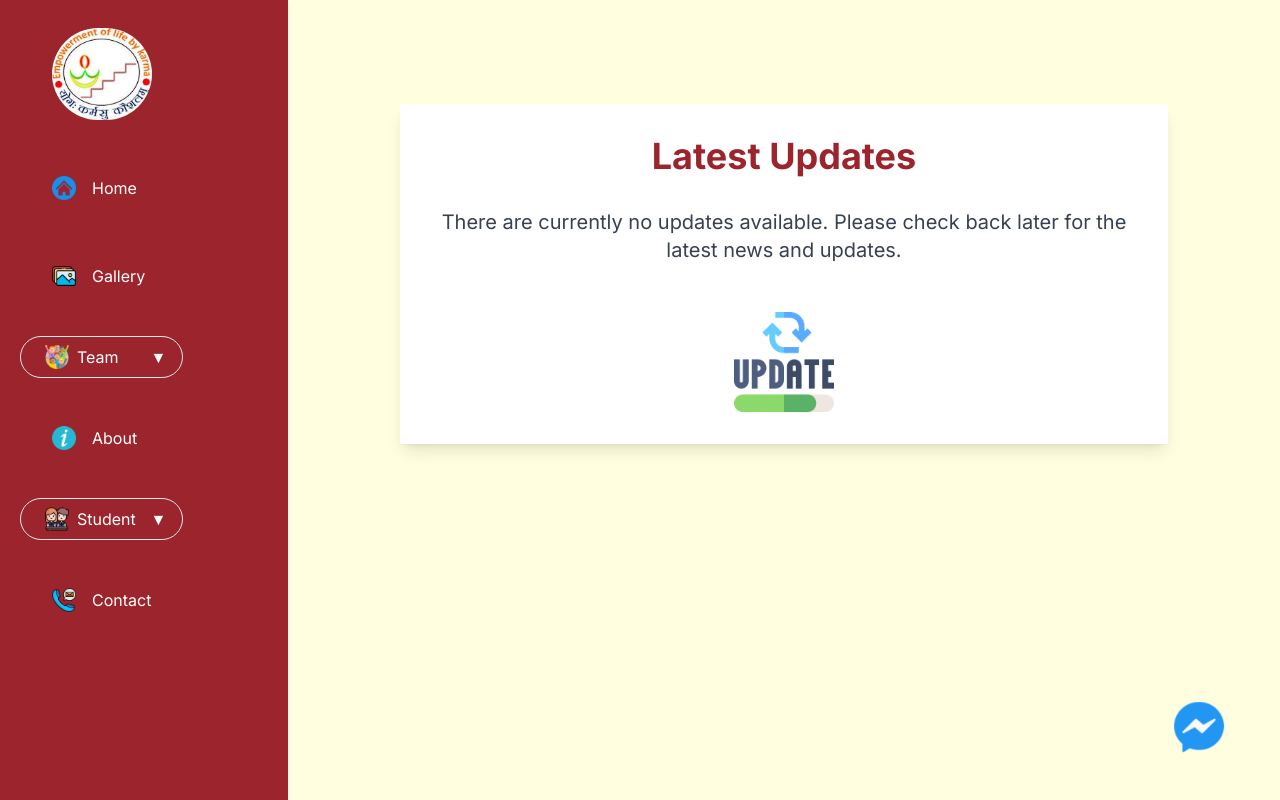
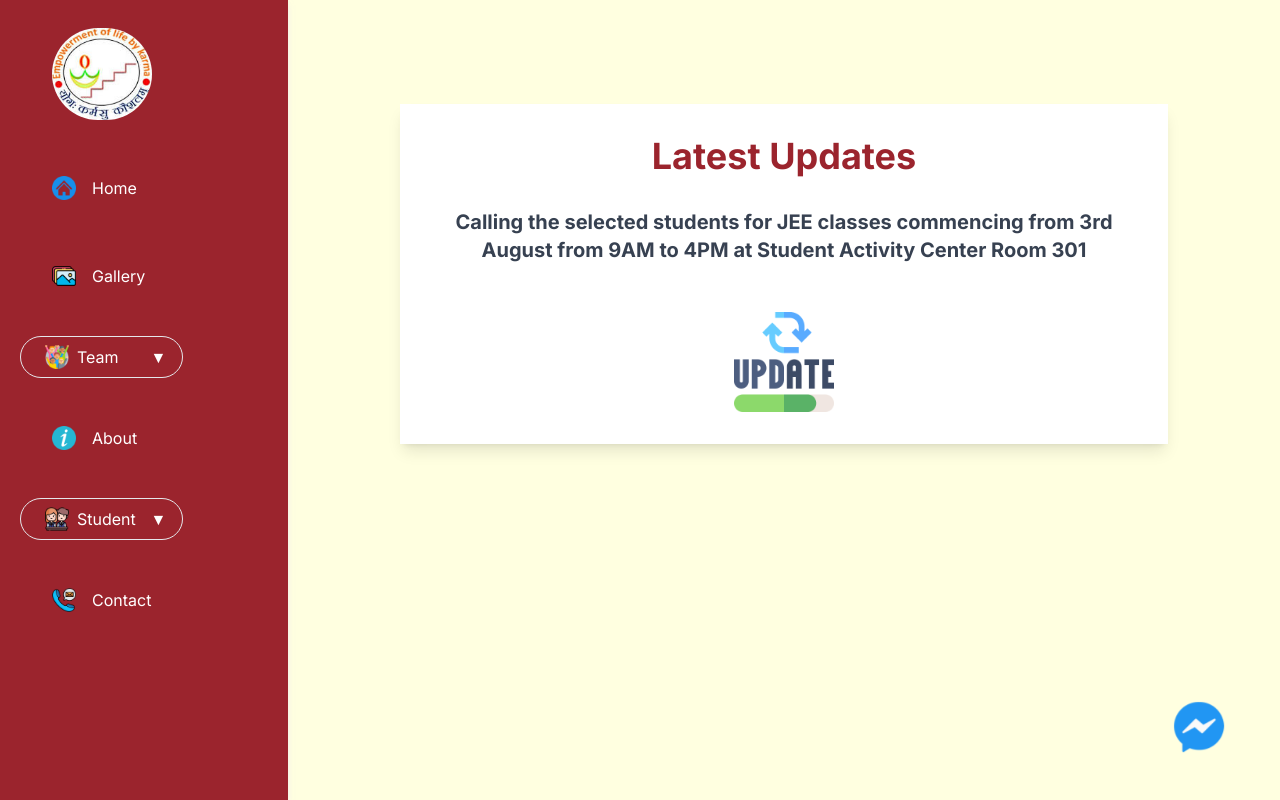
Before and after one commit to DharmaplGurjar/karma-jyoti-new-website, a Next.js app: page /news in a window 1280 px wide. Built offline with nearby package versions, Linux system fonts and the light colour scheme.

Commit message:
marq tag add for classes

```diff
--- a/app/(root)/layout.js
+++ b/app/(root)/layout.js
@@ -65,6 +65,8 @@ function Layout({ children }) {
   return (
     <main className="root overflow-scroll">
       <Sidebar />
+
+
 
       <div className="block lg:hidden">
         <MobileNav />
--- a/app/(root)/news/page.jsx
+++ b/app/(root)/news/page.jsx
@@ -6,8 +6,9 @@ function UpdatesPage() {
     <section className="h-full flex flex-col items-center justify-center bg-[#ffffe0] mt-16 px-4">
       <div className="bg-white shadow-lg rounded-lg p-8 max-w-3xl w-full text-center">
         <h1 className="text-4xl font-bold text-[#9b242d] mb-4 max-sm:text-3xl">Latest Updates</h1>
-        <p className="text-xl text-gray-700 mt-8">
-          There are currently no updates available. Please check back later for the latest news and updates.
+        <p className="text-xl text-gray-700 mt-8 font-bold">
+        Calling the selected students for JEE classes commencing from 3rd August from 9AM to 4PM at Student Activity Center Room 301
+
         </p>
         <div className="mt-12 flex items-center justify-center">
          <Image src='/images/updated.png' width={100} height={50}/>
--- a/app/(root)/page.js
+++ b/app/(root)/page.js
@@ -10,6 +10,12 @@ function Home() {
   return (
     <section className="home h-screen flex flex-col gap-4 rounded-[20px] border m-0 bg-[#ffffe0]">
       <div onClick={()=>router.push('/donate')}>
+
+
+      <marquee className="text-green-500 font-bold py-4 text-3xl" scrollamount="15">
+        Calling the selected students for JEE classes commencing from 3rd August from 9AM to 4PM at Student Activity Center Room 301
+      </marquee>
+
         <Button className="bg-[#9b242d] text-white rounded-full w-full h-[60px] text-3xl hover:bg-[#9b242d] p-8 mb-8 max-[380px]:text-xl">
           🤍 Donate Now!
         </Button>
```
